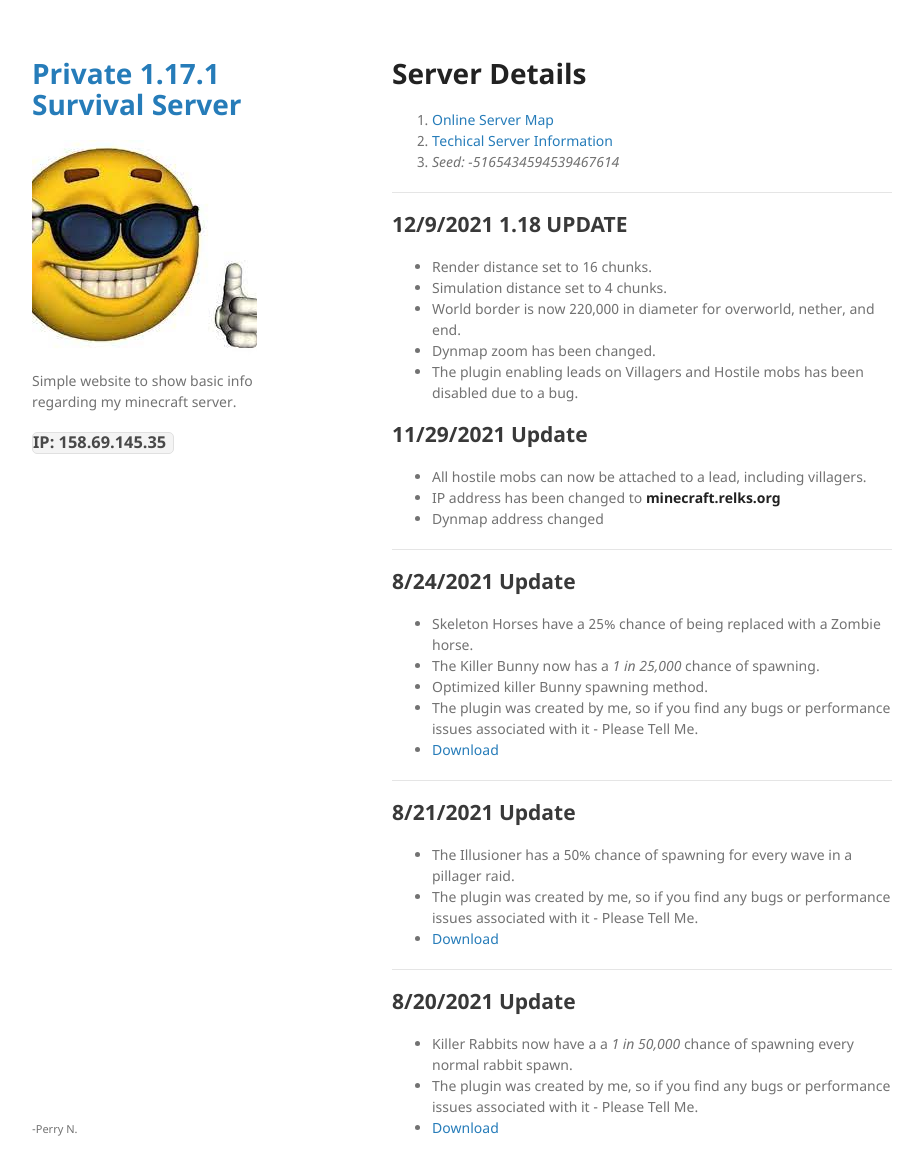
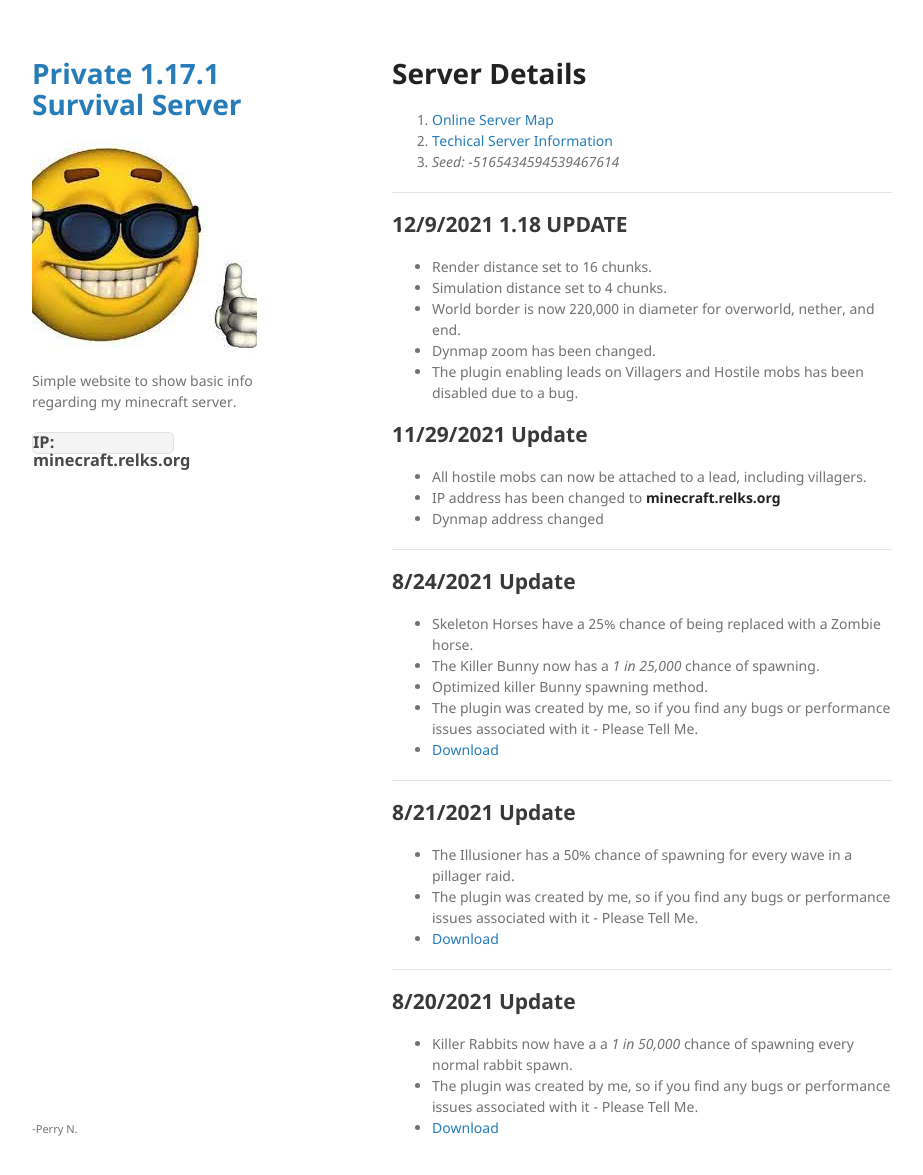
Before and after one commit to WrelksMC/wrelksMC.github.io, a Jekyll site: the page built from index.md, in a window 1280 px wide and 1208 px high. Shown: the top 1175 px of the window, without its empty margins (178-1101 px from the left). Built offline with Jekyll 4.4.1, drawn with Linux system fonts in a browser that asks for light colours; our own code applies the rules of GitHub Pages for plain Markdown files.

Commit message:
change IP

```diff
--- a/_layouts/default.html
+++ b/_layouts/default.html
@@ -31,7 +31,7 @@
 
         {% if site.show_downloads %}
         <ul class="downloads">
-          <h3><p>IP: 158.69.145.35</p>
+          <h3><p>IP: minecraft.relks.org</p>
         </ul>
         {% endif %}
       </header>
```
